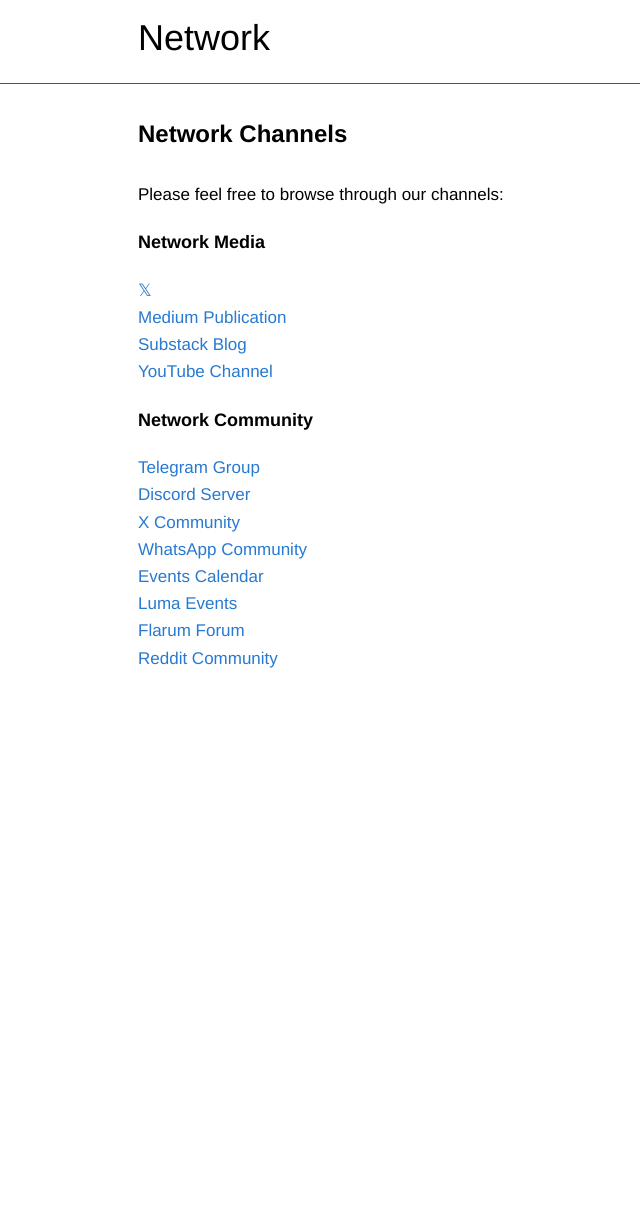
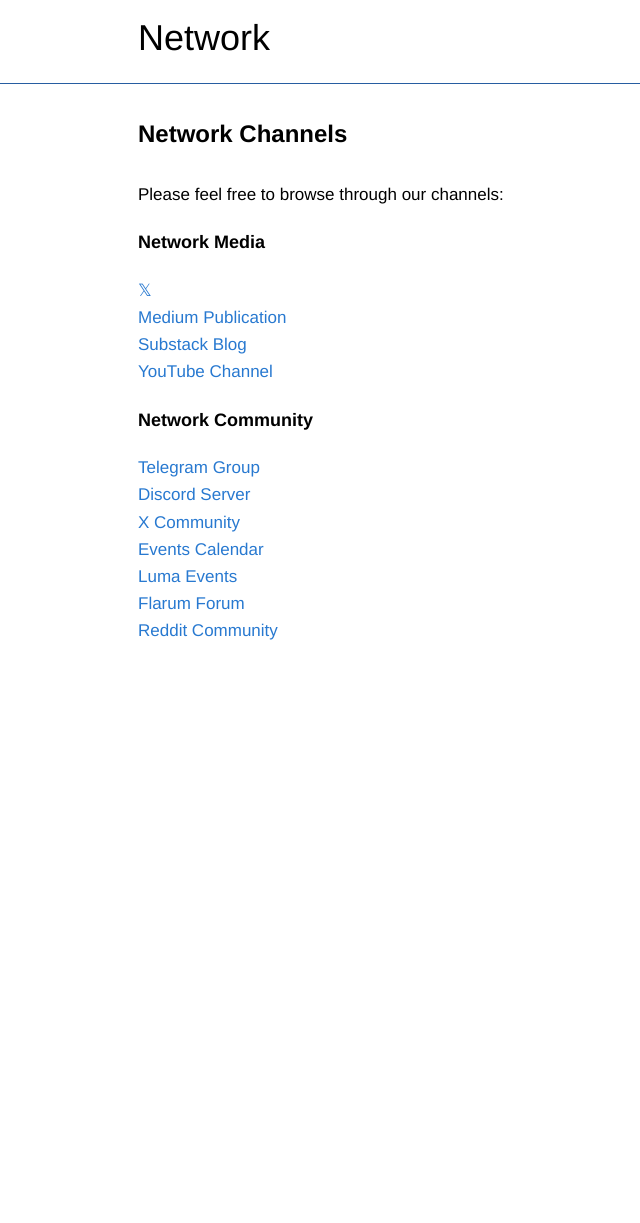
Before and after one commit to networkf/network.github.io, a Jekyll site: the page built from channels.md, in a window 1280 px wide. Shown: the whole page, without its empty margins (137-777 px from the left). Built offline with Jekyll 4.4.1, drawn with Linux system fonts in a browser that asks for light colours; some web fonts are replaced; our own code applies the rules of GitHub Pages for plain Markdown files; the repository's description, which GitHub fills in, is left out; after the commit the page ends 1196 px from its top, so only the background shows below that.

Commit message:
Update channels.md

```diff
--- a/channels.md
+++ b/channels.md
@@ -29,8 +29,6 @@ Please feel free to browse through our channels:
 <br>
 <a href="https://x.com/i/communities/1725849980240384096">X Community</a>
 <br>
-<a href="https://chat.whatsapp.com/LI1VOEw8rLeG38T7MHW6O0">WhatsApp Community</a>
-<br>
 <a href="https://www.notion.so/networkfoundation/210b521638de80c8a1ccec5b52f7d82c">Events Calendar</a>
 <br>
 <a href="https://lu.ma/user/net_work">Luma Events</a>
```
